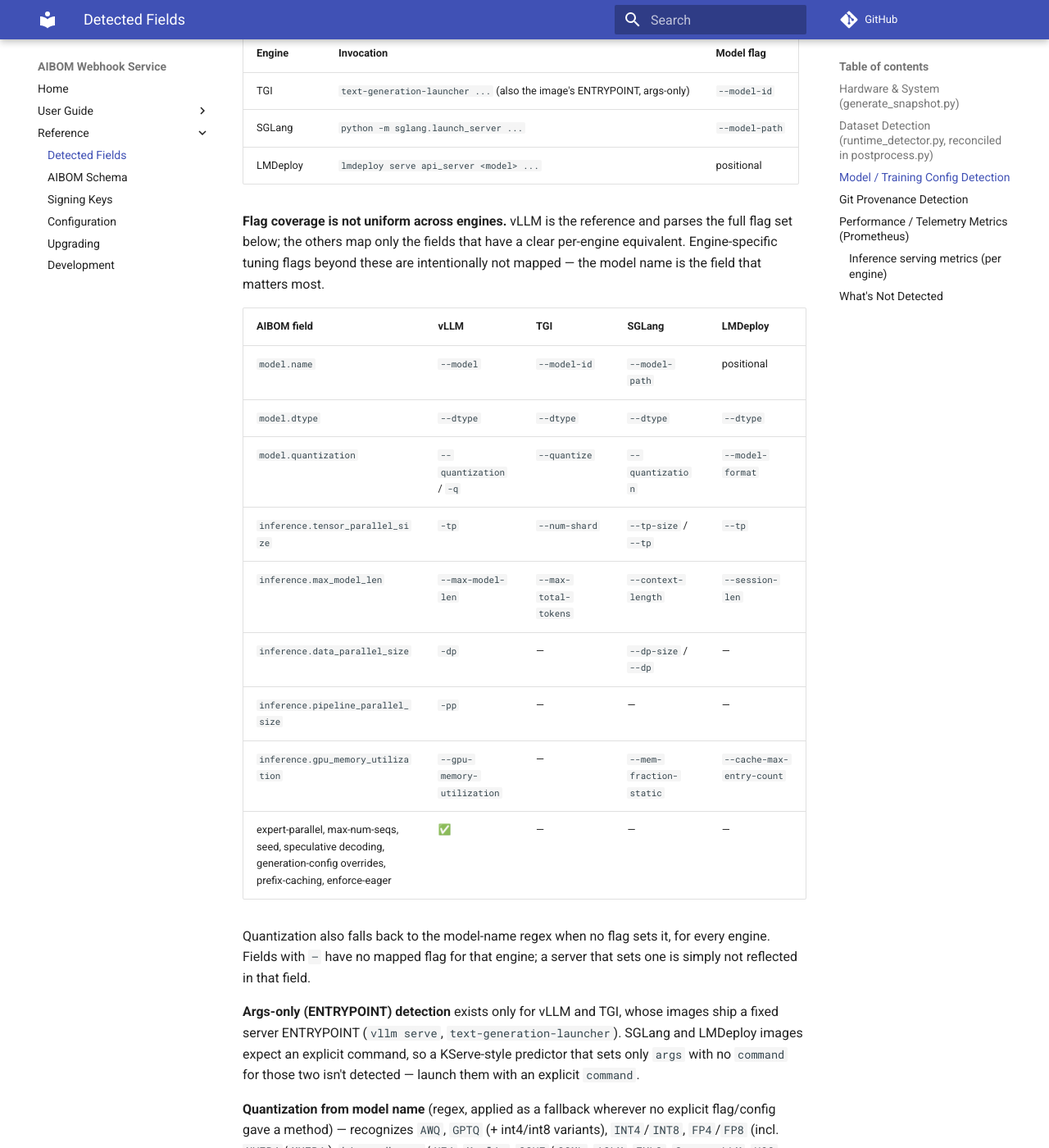
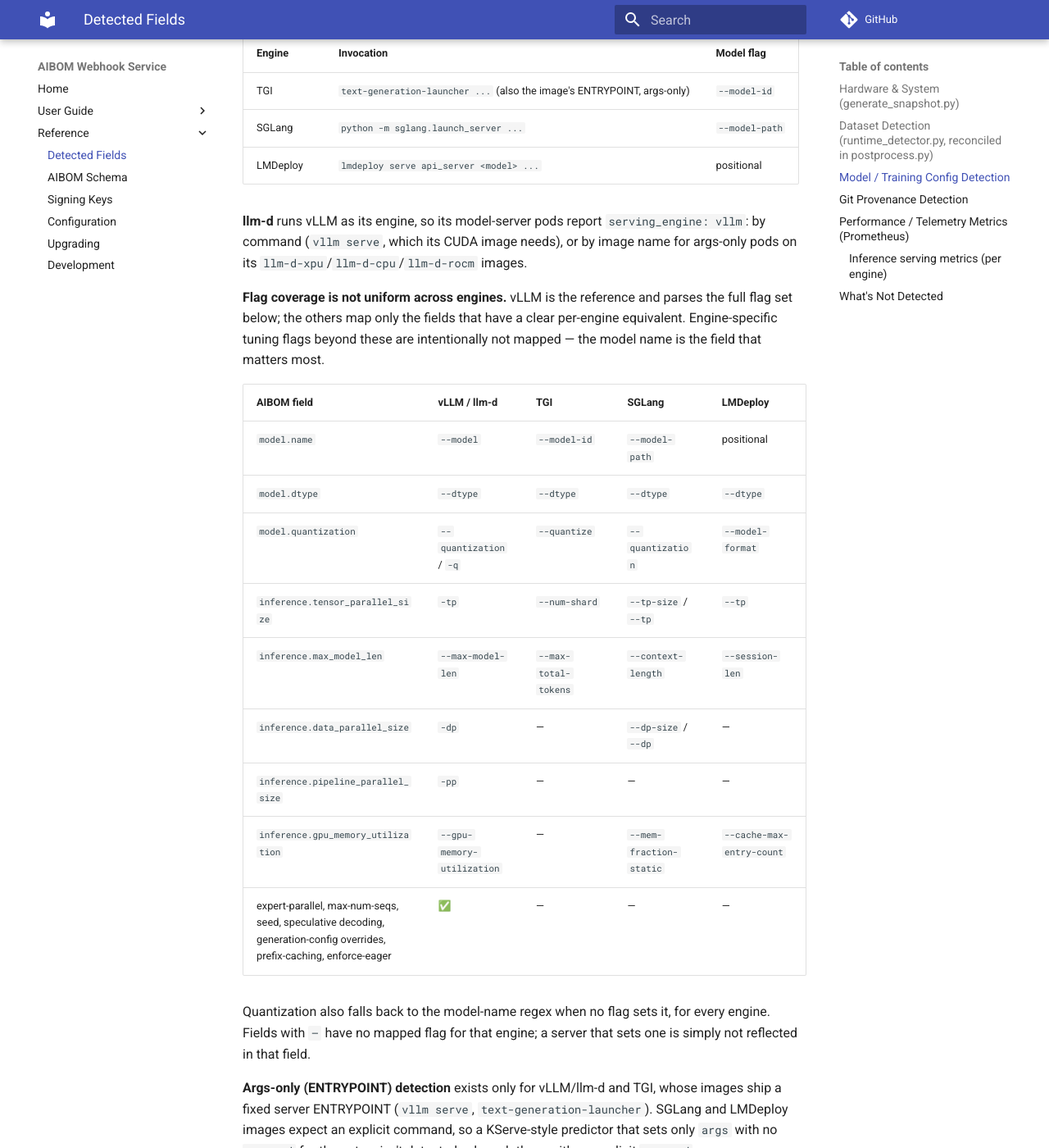
Before and after one commit to gavinsan33/aibom-webhook-service, an MkDocs documentation site: the page built from docs/CAPABILITIES.md, in a window 1280 px wide and 1400 px high, scrolled down 7405 px. Shown: the whole window at 82% size. Built offline with MkDocs 1.6.1 and Material for MkDocs 9.7.7, drawn with Linux system fonts in a browser that asks for light colours; comment, search, counter and statistics services are not loaded; some of the changed text lies outside the part shown.

Commit message:
postprocess: detect llm-d model-server images as vLLM
Match only llm-d-xpu/-cpu/-rocm, the images whose ENTRYPOINT is vLLM's
api_server. llm-d-cuda/-aws use NVIDIA's entrypoint wrapper, so their pods
spell out `vllm serve` and already match by command. The routing sidecar,
scheduler, simulator and llm-d-xpu-sglang images don't match, so a sidecar
listed ahead of vLLM can no longer claim the pod with no model name.

Closes #165

```diff
--- a/docs/CAPABILITIES.md
+++ b/docs/CAPABILITIES.md
@@ -163,9 +163,11 @@
 | SGLang | `python -m sglang.launch_server ...` | `--model-path` |
 | LMDeploy | `lmdeploy serve api_server <model> ...` | positional |
 
+**llm-d** runs vLLM as its engine, so its model-server pods report `serving_engine: vllm`: by command (`vllm serve`, which its CUDA image needs), or by image name for args-only pods on its `llm-d-xpu`/`llm-d-cpu`/`llm-d-rocm` images.
+
 **Flag coverage is not uniform across engines.** vLLM is the reference and parses the full flag set below; the others map only the fields that have a clear per-engine equivalent. Engine-specific tuning flags beyond these are intentionally not mapped — the model name is the field that matters most.
 
-| AIBOM field | vLLM | TGI | SGLang | LMDeploy |
+| AIBOM field | vLLM / llm-d | TGI | SGLang | LMDeploy |
 |---|---|---|---|---|
 | `model.name` | `--model` | `--model-id` | `--model-path` | positional |
 | `model.dtype` | `--dtype` | `--dtype` | `--dtype` | `--dtype` |
@@ -179,7 +181,7 @@
 
 Quantization also falls back to the model-name regex when no flag sets it, for every engine. Fields with `—` have no mapped flag for that engine; a server that sets one is simply not reflected in that field.
 
-**Args-only (ENTRYPOINT) detection** exists only for vLLM and TGI, whose images ship a fixed server ENTRYPOINT (`vllm serve`, `text-generation-launcher`). SGLang and LMDeploy images expect an explicit command, so a KServe-style predictor that sets only `args` with no `command` for those two isn't detected — launch them with an explicit `command`.
+**Args-only (ENTRYPOINT) detection** exists only for vLLM/llm-d and TGI, whose images ship a fixed server ENTRYPOINT (`vllm serve`, `text-generation-launcher`). SGLang and LMDeploy images expect an explicit command, so a KServe-style predictor that sets only `args` with no `command` for those two isn't detected — launch them with an explicit `command`.
 
 **Quantization from model name** (regex, applied as a fallback wherever no explicit flag/config gave a method) — recognizes `AWQ`, `GPTQ` (+ int4/int8 variants), `INT4`/`INT8`, `FP4`/`FP8` (incl. `NVFP4`/`MXFP4`), `bitsandbytes`/`NF4`, `Marlin`, `GGUF`/`GGML`, `AQLM`, `EXL2`, `SqueezeLLM`, `HQQ`, `QuIP`, `EETQ`, `AutoRound` — extracting both method and bit width where the name encodes one.
 
@@ -264,6 +266,6 @@
 These are explicit non-goals, not gaps waiting to close:
 
 - Per-request sampling params (e.g. a benchmark client's temperature) set after a vLLM server is already running.
-- TensorRT-LLM/Triton serving, or fine-tuning tools beyond trl (Axolotl, LLaMA-Factory). vLLM, TGI, SGLang, and LMDeploy *are* detected.
+- TensorRT-LLM/Triton serving, or fine-tuning tools beyond trl (Axolotl, LLaMA-Factory). vLLM/llm-d, TGI, SGLang, and LMDeploy *are* detected.
 - `pip install git+...`'s PEP 610 `direct_url.json`.
 - Verification that a declared git commit/dataset/model actually matches what's on disk or in a bucket — every "detection" above is identification, not an attestation.
```
Also changed, not shown: CLAUDE.md (+6 -6 lines), 2 other files.
